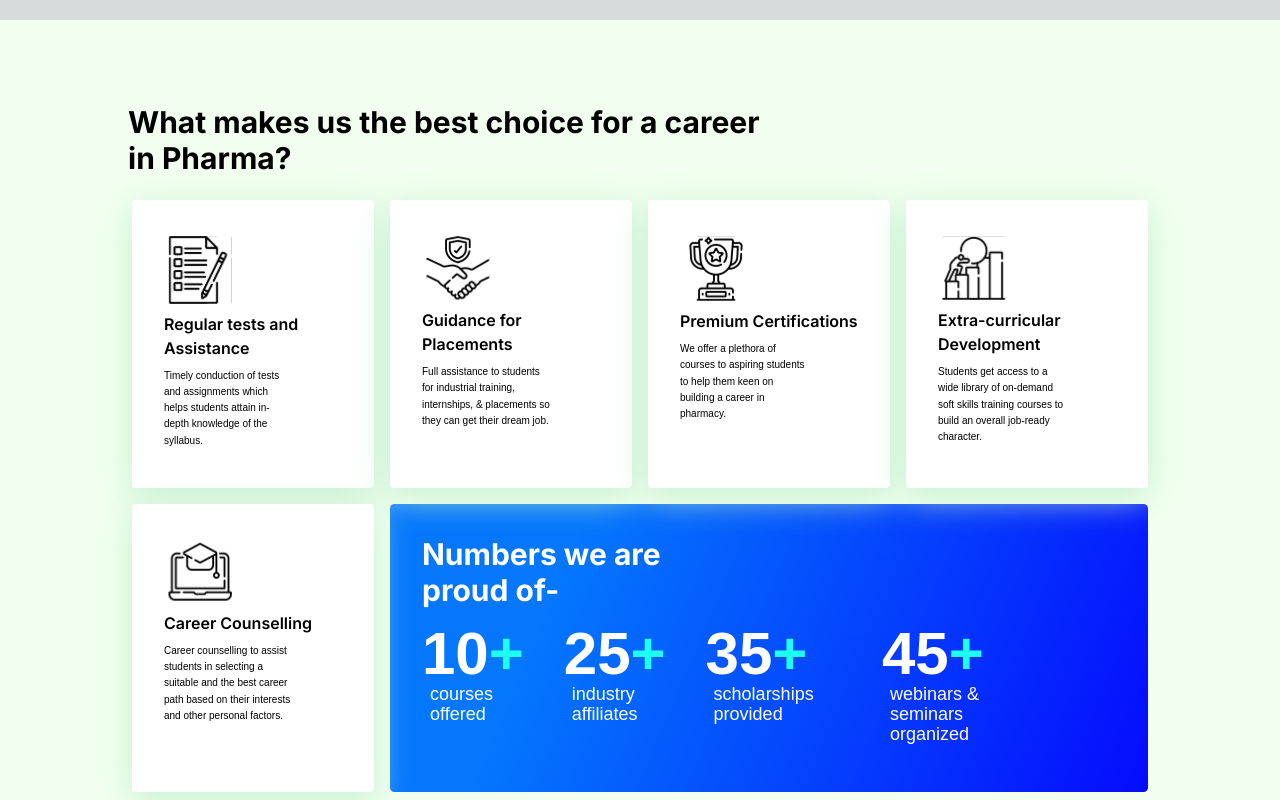
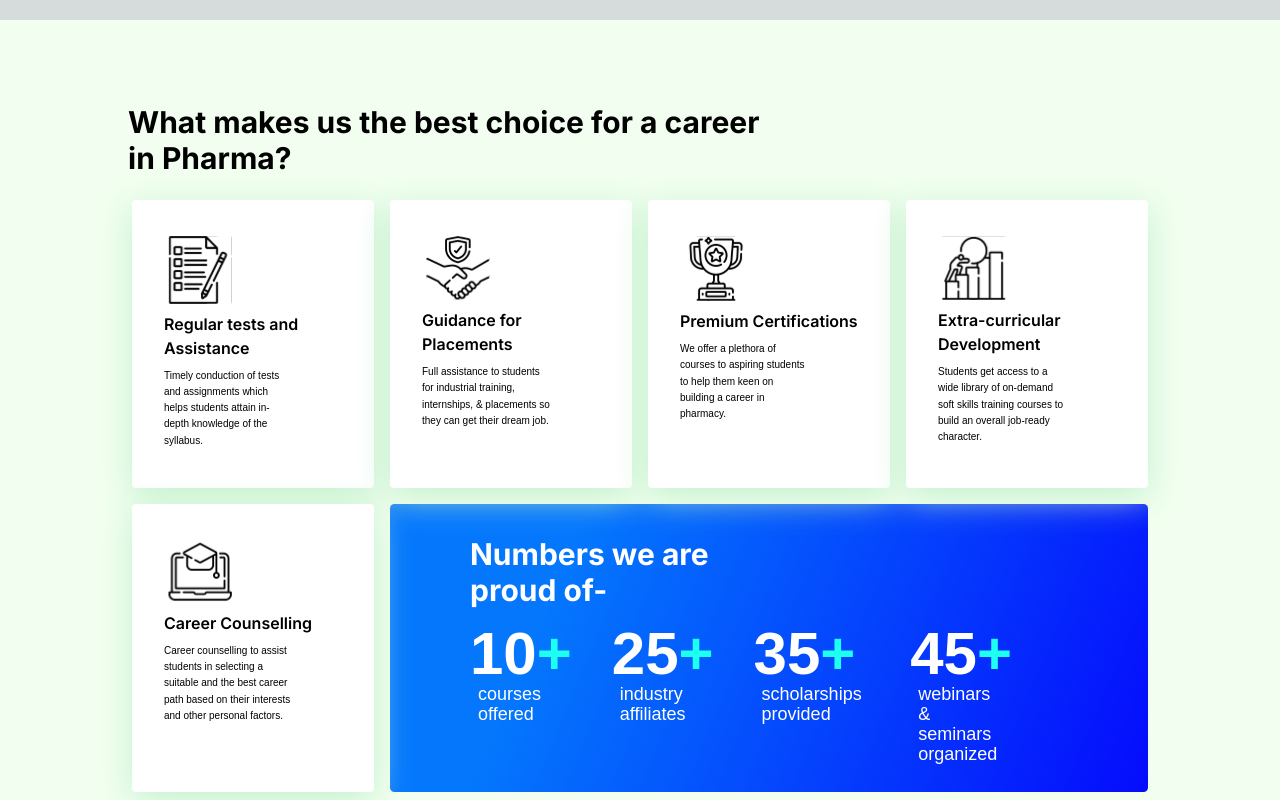
Before and after one commit to vibodhbhosure/Project-Pharmacad, a Next.js app: page / in a window 1280 px wide. Shown: the top 800 px of the page. Built offline with nearby package versions, Linux system fonts and the light colour scheme.

Commit message:
mades changes in blue box

```diff
--- a/components/Number.jsx
+++ b/components/Number.jsx
@@ -11,11 +11,11 @@ const Number = () => {
         borderRadius: "4.42587px",
       }}
     >
-      <div className="nums-heading lg:font-inter lg:font-bold lg:text-3xl lg:w-64 lg:mb-4 sm:font-inter sm:font-bold sm:w-2/3 sm:text-4xl sm:mb-10  lg:mt-0 lg:ml-0 sm:mt-4 sm:ml-8 lg:text-white sm:text-white font-inter font-bold w-1/2 text-2xl mb-10 mt-2 ml-6  text-white">
+      <div className="nums-heading lg:font-inter lg:font-bold lg:text-3xl lg:w-64 lg:mb-4   sm:font-inter sm:font-bold sm:w-2/3 sm:text-4xl sm:mb-10  lg:mt-0 lg:ml-12 sm:mt-4 sm:ml-8 lg:text-white sm:text-white font-inter font-bold w-1/2 text-2xl mb-10 mt-2 ml-6  text-white">
         Numbers we are proud of-
       </div>
 
-      <div className="nums-con lg:flex lg:flex-row lg:mx-0 lg:ml-0 sm:flex sm:flex-row sm:mx-12 flex flex-row mx-10">
+      <div className="nums-con lg:flex lg:flex-row lg:mx-0 lg:ml-12 sm:flex sm:flex-row sm:mx-12 flex flex-row mx-10">
         <div className="nums-con1 lg:mb-10 lg:flex lg:flex-row lg:mr-0 sm:flex sm:flex-col sm:mb-10 sm:mr-20 flex flex-col mb-10 mr-20 ">
           <div className="lg:flex lg:flex-col lg:mr-10 sm:flex sm:flex-col sm:justify-items-center sm:content-center sm:pb-5 flex flex-col justify-items-center content-center pb-5">
             <div className="lg:flex lg:flex-row lg:ml-0  sm:flex sm:flex-row flex flex-row  ">
```
